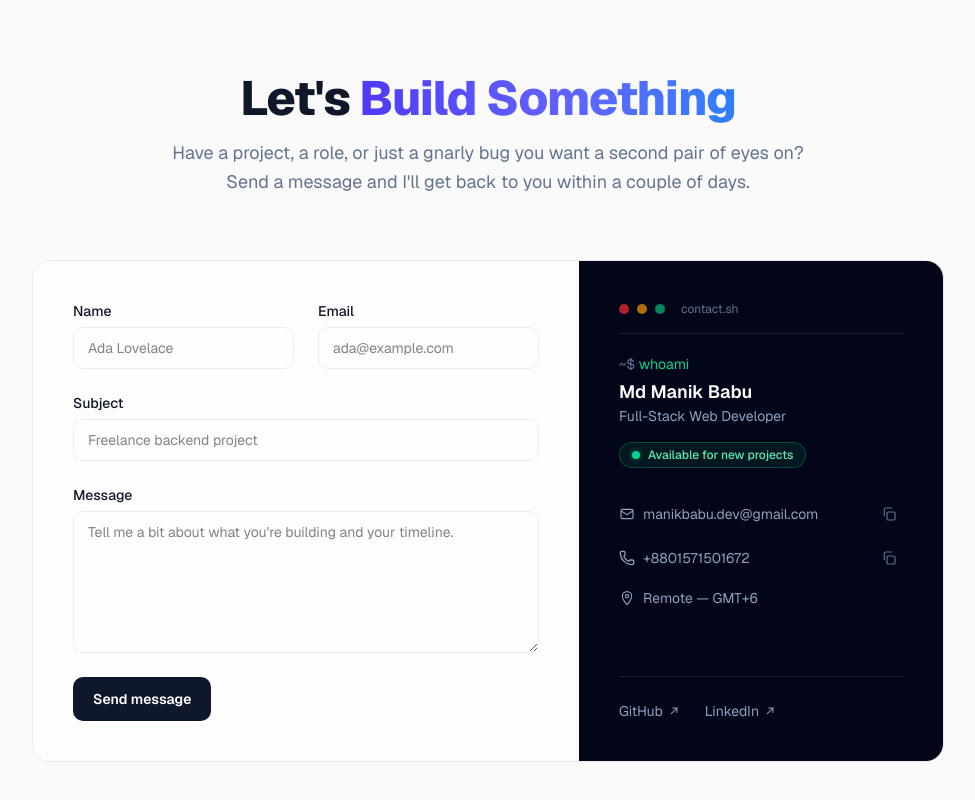
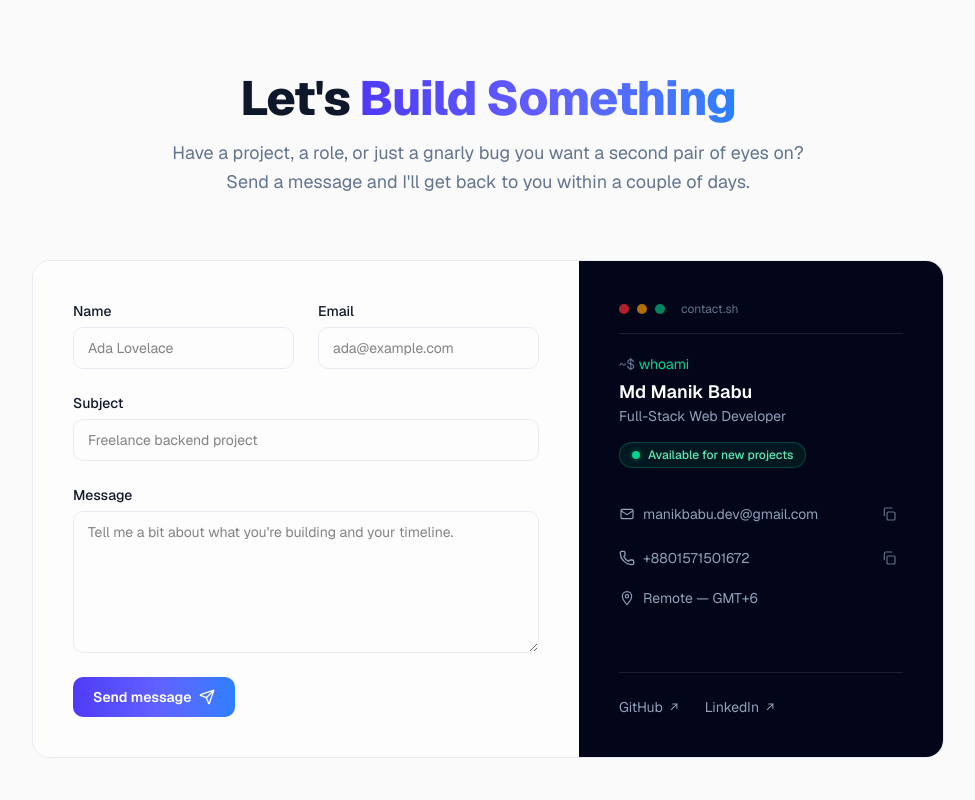
Before and after one commit to manik-babu/portfolio-frontend, a Next.js app: page / in a window 1280 px wide. Shown: the part 3619-4419 px from the top of the page, without its empty margins (152-1127 px from the left). Built offline with nearby package versions, Linux system fonts and the light colour scheme.

Commit message:
style: contact me message send button

```diff
--- a/src/components/sections/ContactMe.tsx
+++ b/src/components/sections/ContactMe.tsx
@@ -1,7 +1,7 @@
 "use client";
 
 import { useCallback, useId, useRef, useState } from "react";
-import { Phone } from "lucide-react"
+import { ArrowUpRight, Phone, Send } from "lucide-react"
 import { sendEmail } from "@/actions/email";
 /**
  * ContactMe
@@ -326,13 +326,32 @@ export function ContactMe({
               />
 
               <div className="flex flex-col gap-4 sm:flex-row sm:items-center sm:justify-between">
-                <button
+                {/* <button
                   type="submit"
                   disabled={status === "loading"}
                   className="inline-flex items-center justify-center gap-2 rounded-lg bg-slate-900 px-5 py-3 text-sm font-semibold text-white transition hover:bg-slate-800 focus:outline-none focus-visible:ring-2 focus-visible:ring-amber-500 focus-visible:ring-offset-2 disabled:cursor-not-allowed disabled:opacity-60"
                 >
                   {status === "loading" && <IconSpinner className="h-4 w-4" aria-hidden="true" />}
                   {status === "loading" ? "Sending…" : "Send message"}
+                </button> */}
+                <button
+                  type="submit"
+                  className="group inline-flex items-center justify-center gap-2 w-fit
+                                   px-5 py-2.5 rounded-lg
+                                   bg-linear-to-r from-indigo-600 via-indigo-500 to-blue-500 text-white cursor-pointer text-sm font-semibold
+                                   hover:bg-primary/90
+                                   transition-all duration-300"
+                >
+                  {status === "loading" ? "Sending…" : "Send message"}
+                  {
+                    status !== "loading" && (
+                      <Send
+                        size={16}
+                        className="transition-transform duration-300 group-hover:translate-x-0.5 group-hover:-translate-y-0.5"
+                      />
+                    )
+
+                  }
                 </button>
 
                 <div aria-live="polite" className="min-h-[1.25rem] text-sm">
```
